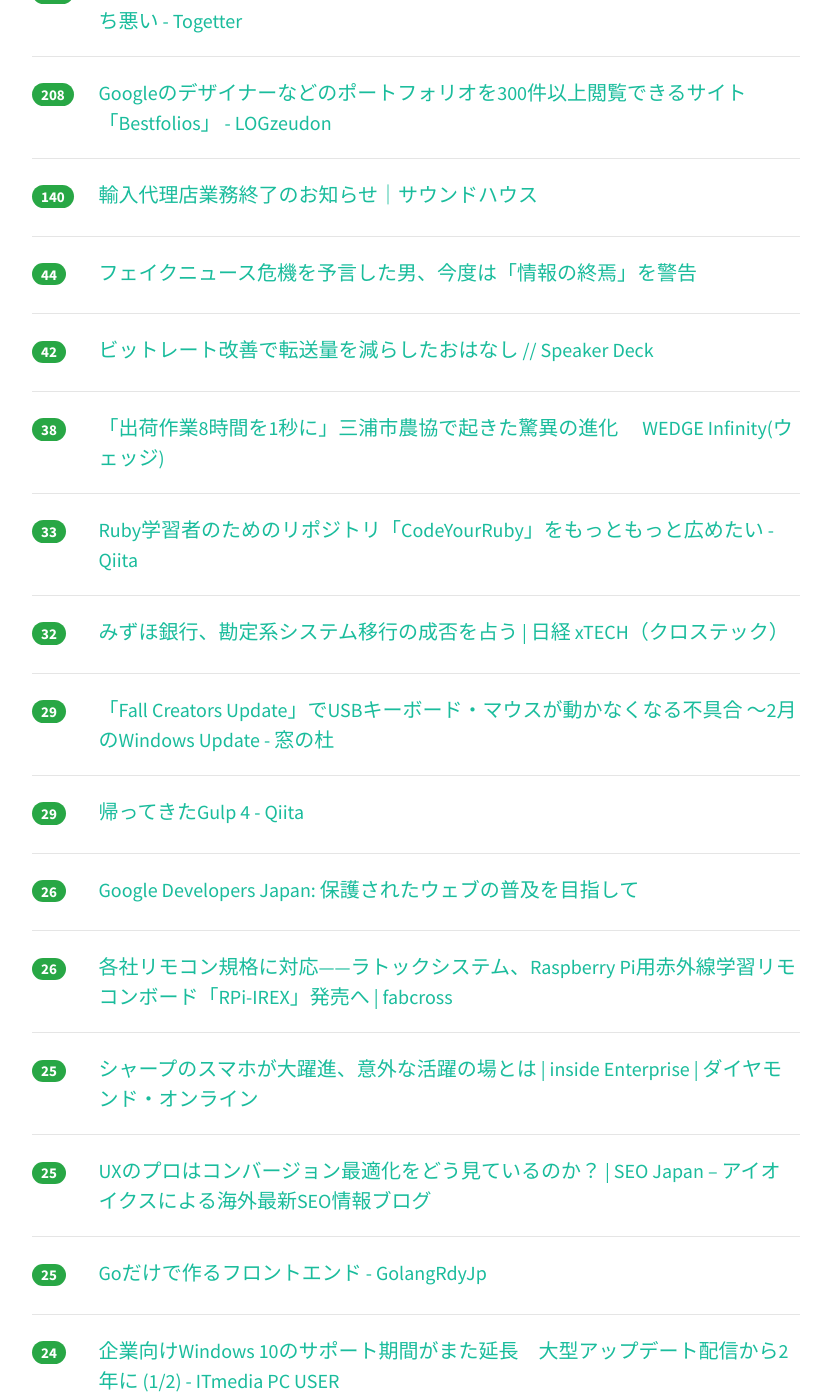
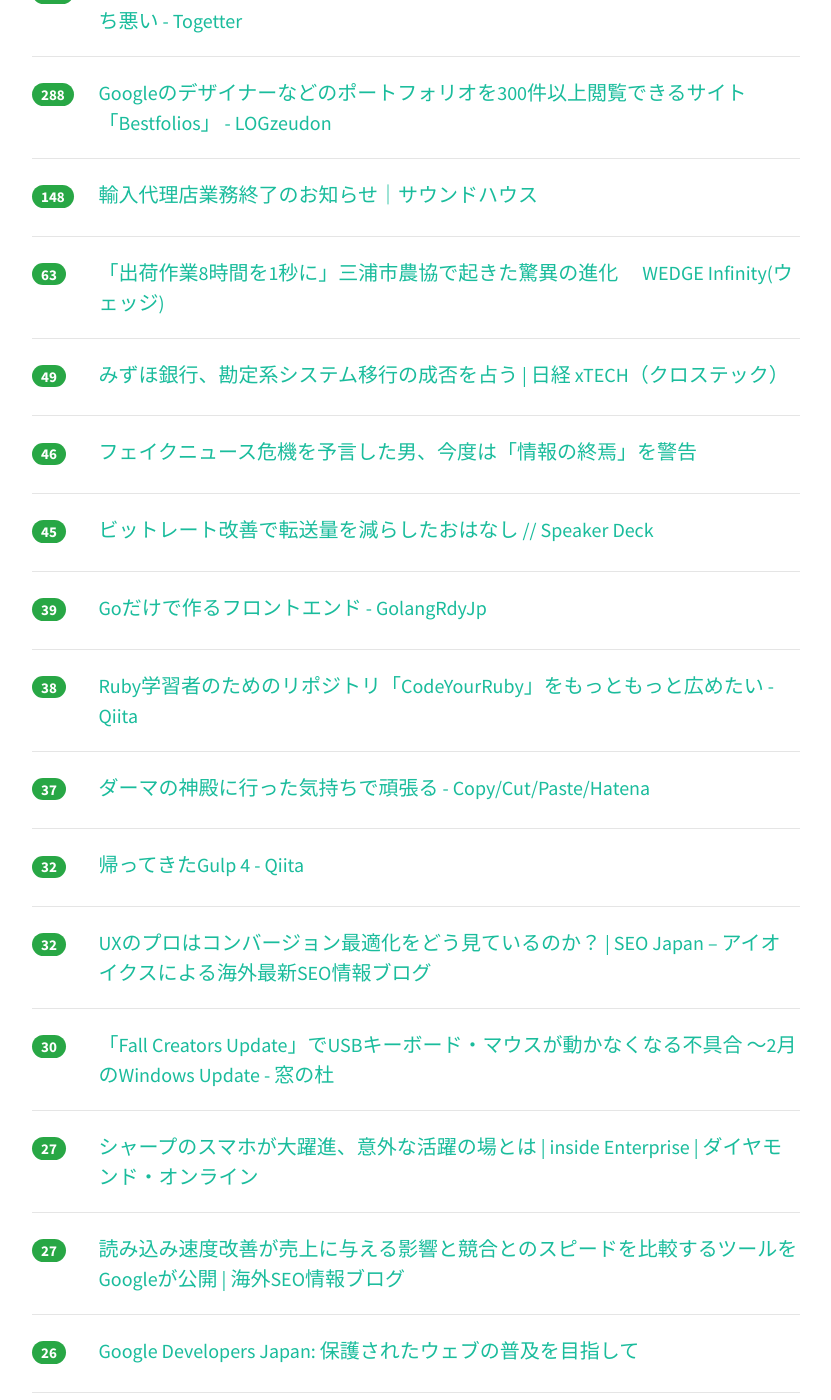
Before and after one commit to yatta47/hatena-matome-site, a Jekyll site: the page built from _posts/2018-02-27-hatena.md, in a window 1280 px wide and 1400 px high, scrolled down 419 px. Shown: the whole window, without its empty margins (224-1055 px from the left). Built offline with Jekyll 4.4.1, drawn with Linux system fonts in a browser that asks for light colours; nearby versions of some CDN libraries; some of the changed text lies outside the part shown.

Commit message:
Updated 2018-02-27

```diff
--- a/_posts/2018-02-27-hatena.md
+++ b/_posts/2018-02-27-hatena.md
@@ -1,59 +1,84 @@
 ---
 layout: post
 title:  "2018-02-27 はてぶIT"
-date:   2018-02-27 12:03:00
+date:   2018-02-27 13:02:34
 tags: [it-hotentry]
 ---
-33 件のデータあり
+39 件のデータあり
 
 <hr><div class="row">
-<div class="col-1"><span class="badge badge-pill badge-success h2">296</span></div>
+<div class="col-1"><span class="badge badge-pill badge-success h2">371</span></div>
 <div class="col-11"><a href='https://togetter.com/li/1203307' target='_blank'>カーリング女子で「もぐもぐタイム」とか取り上げるメディアと視聴者が気持ち悪い - Togetter</a></div>
 </div>
 <hr>
 <div class="row">
-<div class="col-1"><span class="badge badge-pill badge-success h2">208</span></div>
+<div class="col-1"><span class="badge badge-pill badge-success h2">288</span></div>
 <div class="col-11"><a href='http://blog.rokuzeudon.com/entry/bestfolios' target='_blank'>Googleのデザイナーなどのポートフォリオを300件以上閲覧できるサイト「Bestfolios」 - LOGzeudon</a></div>
 </div>
 <hr>
 <div class="row">
-<div class="col-1"><span class="badge badge-pill badge-success h2">140</span></div>
+<div class="col-1"><span class="badge badge-pill badge-success h2">148</span></div>
 <div class="col-11"><a href='https://www.soundhouse.co.jp/news/detail?NewsNo=12023' target='_blank'>輸入代理店業務終了のお知らせ｜サウンドハウス</a></div>
 </div>
 <hr>
 <div class="row">
-<div class="col-1"><span class="badge badge-pill badge-success h2">44</span></div>
+<div class="col-1"><span class="badge badge-pill badge-success h2">63</span></div>
+<div class="col-11"><a href='http://wedge.ismedia.jp/articles/-/12062' target='_blank'>「出荷作業8時間を1秒に」三浦市農協で起きた驚異の進化 　WEDGE Infinity(ウェッジ)</a></div>
+</div>
+<hr>
+<div class="row">
+<div class="col-1"><span class="badge badge-pill badge-success h2">49</span></div>
+<div class="col-11"><a href='http://tech.nikkeibp.co.jp/atcl/nxt/mag/nc/18/020800015/022200002/' target='_blank'>みずほ銀行、勘定系システム移行の成否を占う | 日経 xTECH（クロステック）</a></div>
+</div>
+<hr>
+<div class="row">
+<div class="col-1"><span class="badge badge-pill badge-success h2">46</span></div>
 <div class="col-11"><a href='https://www.buzzfeed.com/jp/charliewarzel/the-terrifying-future-of-fake-news-1' target='_blank'>フェイクニュース危機を予言した男、今度は「情報の終焉」を警告</a></div>
 </div>
 <hr>
 <div class="row">
-<div class="col-1"><span class="badge badge-pill badge-success h2">42</span></div>
+<div class="col-1"><span class="badge badge-pill badge-success h2">45</span></div>
 <div class="col-11"><a href='https://speakerdeck.com/yaminoma/bitutoretogai-shan-dezhuan-song-liang-wojian-rasitaohanasi' target='_blank'>ビットレート改善で転送量を減らしたおはなし // Speaker Deck</a></div>
 </div>
 <hr>
 <div class="row">
-<div class="col-1"><span class="badge badge-pill badge-success h2">38</span></div>
-<div class="col-11"><a href='http://wedge.ismedia.jp/articles/-/12062' target='_blank'>「出荷作業8時間を1秒に」三浦市農協で起きた驚異の進化 　WEDGE Infinity(ウェッジ)</a></div>
+<div class="col-1"><span class="badge badge-pill badge-success h2">39</span></div>
+<div class="col-11"><a href='http://golang.rdy.jp/2018/02/25/vecty/' target='_blank'>Goだけで作るフロントエンド - GolangRdyJp</a></div>
 </div>
 <hr>
 <div class="row">
-<div class="col-1"><span class="badge badge-pill badge-success h2">33</span></div>
+<div class="col-1"><span class="badge badge-pill badge-success h2">38</span></div>
 <div class="col-11"><a href='https://qiita.com/chooyan_eng/items/99789213fa89c03b36b0' target='_blank'>Ruby学習者のためのリポジトリ「CodeYourRuby」をもっともっと広めたい - Qiita</a></div>
 </div>
 <hr>
 <div class="row">
-<div class="col-1"><span class="badge badge-pill badge-success h2">32</span></div>
-<div class="col-11"><a href='http://tech.nikkeibp.co.jp/atcl/nxt/mag/nc/18/020800015/022200002/' target='_blank'>みずほ銀行、勘定系システム移行の成否を占う | 日経 xTECH（クロステック）</a></div>
+<div class="col-1"><span class="badge badge-pill badge-success h2">37</span></div>
+<div class="col-11"><a href='http://k1low.hatenablog.com/entry/2018/02/27/080000' target='_blank'>ダーマの神殿に行った気持ちで頑張る - Copy/Cut/Paste/Hatena</a></div>
 </div>
 <hr>
 <div class="row">
-<div class="col-1"><span class="badge badge-pill badge-success h2">29</span></div>
+<div class="col-1"><span class="badge badge-pill badge-success h2">32</span></div>
+<div class="col-11"><a href='https://qiita.com/cognitom/items/7a097d0f6e239d4fb5bf' target='_blank'>帰ってきたGulp 4 - Qiita</a></div>
+</div>
+<hr>
+<div class="row">
+<div class="col-1"><span class="badge badge-pill badge-success h2">32</span></div>
+<div class="col-11"><a href='http://www.seojapan.com/blog/how-do-ux-professionals-view-conversion-optimization' target='_blank'>UXのプロはコンバージョン最適化をどう見ているのか？ | SEO Japan – アイオイクスによる海外最新SEO情報ブログ</a></div>
+</div>
+<hr>
+<div class="row">
+<div class="col-1"><span class="badge badge-pill badge-success h2">30</span></div>
 <div class="col-11"><a href='https://forest.watch.impress.co.jp/docs/news/1108305.html' target='_blank'>「Fall Creators Update」でUSBキーボード・マウスが動かなくなる不具合 ～2月のWindows Update - 窓の杜</a></div>
 </div>
 <hr>
 <div class="row">
-<div class="col-1"><span class="badge badge-pill badge-success h2">29</span></div>
-<div class="col-11"><a href='https://qiita.com/cognitom/items/7a097d0f6e239d4fb5bf' target='_blank'>帰ってきたGulp 4 - Qiita</a></div>
+<div class="col-1"><span class="badge badge-pill badge-success h2">27</span></div>
+<div class="col-11"><a href='http://diamond.jp/articles/-/161198' target='_blank'>シャープのスマホが大躍進、意外な活躍の場とは | inside Enterprise | ダイヤモンド・オンライン</a></div>
+</div>
+<hr>
+<div class="row">
+<div class="col-1"><span class="badge badge-pill badge-success h2">27</span></div>
+<div class="col-11"><a href='https://www.suzukikenichi.com/blog/%E8%AA%AD%E3%81%BF%E8%BE%BC%E3%81%BF%E9%80%9F%E5%BA%A6%E6%94%B9%E5%96%84%E3%81%8C%E5%A3%B2%E4%B8%8A%E3%81%AB%E4%B8%8E%E3%81%88%E3%82%8B%E5%BD%B1%E9%9F%BF%E3%81%A8%E7%AB%B6%E5%90%88%E3%81%A8%E3%81%AE/' target='_blank'>読み込み速度改善が売上に与える影響と競合とのスピードを比較するツールをGoogleが公開 | 海外SEO情報ブログ</a></div>
 </div>
 <hr>
 <div class="row">
@@ -63,22 +88,17 @@ tags: [it-hotentry]
 <hr>
 <div class="row">
 <div class="col-1"><span class="badge badge-pill badge-success h2">26</span></div>
+<div class="col-11"><a href='https://www.nikkei.com/article/DGXMZO27402800W8A220C1X11000/' target='_blank'>ＩＴスタートアップ支える「ルビー」誕生から25年　　：日本経済新聞</a></div>
+</div>
+<hr>
+<div class="row">
+<div class="col-1"><span class="badge badge-pill badge-success h2">26</span></div>
 <div class="col-11"><a href='https://fabcross.jp/news/2018/20180226_priirex.html' target='_blank'>各社リモコン規格に対応——ラトックシステム、Raspberry Pi用赤外線学習リモコンボード「RPi-IREX」発売へ | fabcross</a></div>
 </div>
 <hr>
 <div class="row">
-<div class="col-1"><span class="badge badge-pill badge-success h2">25</span></div>
-<div class="col-11"><a href='http://diamond.jp/articles/-/161198' target='_blank'>シャープのスマホが大躍進、意外な活躍の場とは | inside Enterprise | ダイヤモンド・オンライン</a></div>
-</div>
-<hr>
-<div class="row">
-<div class="col-1"><span class="badge badge-pill badge-success h2">25</span></div>
-<div class="col-11"><a href='http://www.seojapan.com/blog/how-do-ux-professionals-view-conversion-optimization' target='_blank'>UXのプロはコンバージョン最適化をどう見ているのか？ | SEO Japan – アイオイクスによる海外最新SEO情報ブログ</a></div>
-</div>
-<hr>
-<div class="row">
-<div class="col-1"><span class="badge badge-pill badge-success h2">25</span></div>
-<div class="col-11"><a href='http://golang.rdy.jp/2018/02/25/vecty/' target='_blank'>Goだけで作るフロントエンド - GolangRdyJp</a></div>
+<div class="col-1"><span class="badge badge-pill badge-success h2">26</span></div>
+<div class="col-11"><a href='http://rskull.hateblo.jp/entry/2018/02/27/002425' target='_blank'>GoogleHomeとIoTデバイスでオフィスのQOLを上げた話 - 個性は次々死んでいく</a></div>
 </div>
 <hr>
 <div class="row">
@@ -87,13 +107,13 @@ tags: [it-hotentry]
 </div>
 <hr>
 <div class="row">
-<div class="col-1"><span class="badge badge-pill badge-success h2">23</span></div>
-<div class="col-11"><a href='https://gigazine.net/news/20180226-candy-japan-youtube/' target='_blank'>日本のお菓子を世界中に届ける「Candy Japan」が150万円かけてYouTube広告を出してみてわかったこと - GIGAZINE</a></div>
+<div class="col-1"><span class="badge badge-pill badge-success h2">24</span></div>
+<div class="col-11"><a href='https://speakerdeck.com/mukai21/webpack-v4nituite' target='_blank'>webpack v4について // Speaker Deck</a></div>
 </div>
 <hr>
 <div class="row">
-<div class="col-1"><span class="badge badge-pill badge-success h2">22</span></div>
-<div class="col-11"><a href='https://www.nikkei.com/article/DGXMZO27402800W8A220C1X11000/' target='_blank'>ＩＴスタートアップ支える「ルビー」誕生から25年　　：日本経済新聞</a></div>
+<div class="col-1"><span class="badge badge-pill badge-success h2">23</span></div>
+<div class="col-11"><a href='https://gigazine.net/news/20180226-candy-japan-youtube/' target='_blank'>日本のお菓子を世界中に届ける「Candy Japan」が150万円かけてYouTube広告を出してみてわかったこと - GIGAZINE</a></div>
 </div>
 <hr>
 <div class="row">
@@ -112,8 +132,8 @@ tags: [it-hotentry]
 </div>
 <hr>
 <div class="row">
-<div class="col-1"><span class="badge badge-pill badge-success h2">20</span></div>
-<div class="col-11"><a href='http://k1low.hatenablog.com/entry/2018/02/27/080000' target='_blank'>ダーマの神殿に行った気持ちで頑張る - Copy/Cut/Paste/Hatena</a></div>
+<div class="col-1"><span class="badge badge-pill badge-success h2">21</span></div>
+<div class="col-11"><a href='http://coreblog.org/ats/thirty_seconds_of_python_code/' target='_blank'>30秒で分かるPythonコード集 | TRIVIAL TECHNOLOGIES 4 @ats のイクメン日記</a></div>
 </div>
 <hr>
 <div class="row">
@@ -122,18 +142,13 @@ tags: [it-hotentry]
 </div>
 <hr>
 <div class="row">
-<div class="col-1"><span class="badge badge-pill badge-success h2">18</span></div>
+<div class="col-1"><span class="badge badge-pill badge-success h2">19</span></div>
 <div class="col-11"><a href='http://nlab.itmedia.co.jp/nl/articles/1802/26/news123.html' target='_blank'>「返却された店頭試聴機が原型をとどめていなかった」　ミックスウェーブ、ビックカメラとの取引停止を決定 - ねとらぼ</a></div>
 </div>
 <hr>
 <div class="row">
-<div class="col-1"><span class="badge badge-pill badge-success h2">18</span></div>
+<div class="col-1"><span class="badge badge-pill badge-success h2">19</span></div>
 <div class="col-11"><a href='http://www2.stetson.edu/~efriedma/squinsqu/' target='_blank'>Squares in Squares</a></div>
-</div>
-<hr>
-<div class="row">
-<div class="col-1"><span class="badge badge-pill badge-success h2">18</span></div>
-<div class="col-11"><a href='https://speakerdeck.com/mukai21/webpack-v4nituite' target='_blank'>webpack v4について // Speaker Deck</a></div>
 </div>
 <hr>
 <div class="row">
@@ -142,8 +157,13 @@ tags: [it-hotentry]
 </div>
 <hr>
 <div class="row">
-<div class="col-1"><span class="badge badge-pill badge-success h2">16</span></div>
+<div class="col-1"><span class="badge badge-pill badge-success h2">17</span></div>
 <div class="col-11"><a href='http://techblog.housmart.co.jp/2018/02/26/good-notifications-at-roppongi-swift/' target='_blank'>「良い通知」についてROPPONGI.swiftで発表しました · カウル Tech Blog</a></div>
+</div>
+<hr>
+<div class="row">
+<div class="col-1"><span class="badge badge-pill badge-success h2">17</span></div>
+<div class="col-11"><a href='https://dev.classmethod.jp/cloud/aws/iam-loginuser-best-practices-1/' target='_blank'>AWSコンソールのログイン用アカウントをIAMのベストプラクティスに従って作成してみた(設定編) ｜ Developers.IO</a></div>
 </div>
 <hr>
 <div class="row">
@@ -157,8 +177,13 @@ tags: [it-hotentry]
 </div>
 <hr>
 <div class="row">
-<div class="col-1"><span class="badge badge-pill badge-success h2">13</span></div>
+<div class="col-1"><span class="badge badge-pill badge-success h2">15</span></div>
 <div class="col-11"><a href='http://sue445.hatenablog.com/entry/2018/02/27/000544' target='_blank'>ChatWorkMentionTaskを作った #megurorb - くりにっき</a></div>
+</div>
+<hr>
+<div class="row">
+<div class="col-1"><span class="badge badge-pill badge-success h2">14</span></div>
+<div class="col-11"><a href='https://dc.watch.impress.co.jp/docs/news/1108153.html' target='_blank'>ソニー、α9・α7R IIIの最新仕様を取り入れたベーシックモデル「α7 III」 - デジカメ Watch</a></div>
 </div>
 <hr>
 <div class="row">
@@ -171,3 +196,8 @@ tags: [it-hotentry]
 <div class="col-11"><a href='http://www.hitode-festival.com/entry/2018/02/26/195749' target='_blank'>【佐賀県唐津市】ユーリ!!! on ICEの聖地巡礼してきたよー！ - 今日はヒトデ祭りだぞ！</a></div>
 </div>
 <hr>
+<div class="row">
+<div class="col-1"><span class="badge badge-pill badge-success h2">11</span></div>
+<div class="col-11"><a href='https://prtimes.jp/main/html/rd/p/000004239.000007006.html' target='_blank'>KADOKAWA アスキー事業の移管について｜株式会社KADOKAWAのプレスリリース</a></div>
+</div>
+<hr>
```
